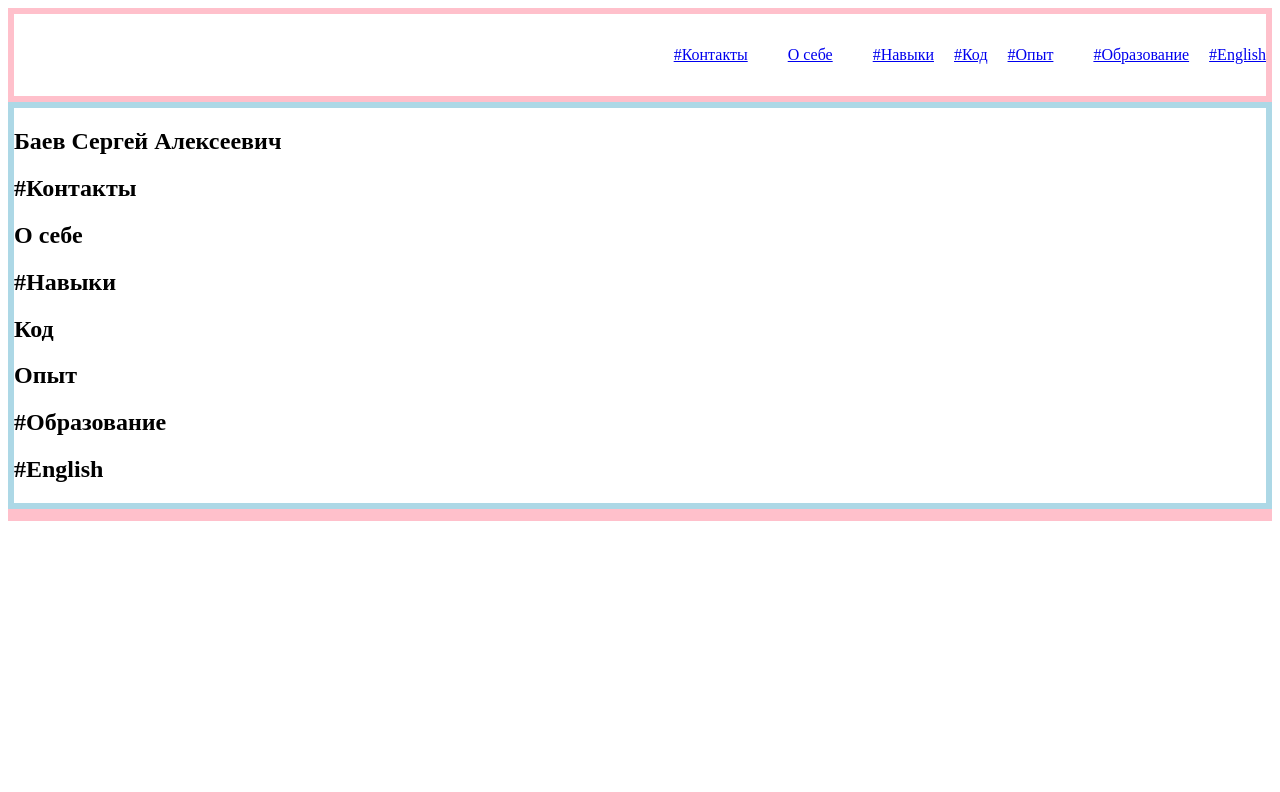
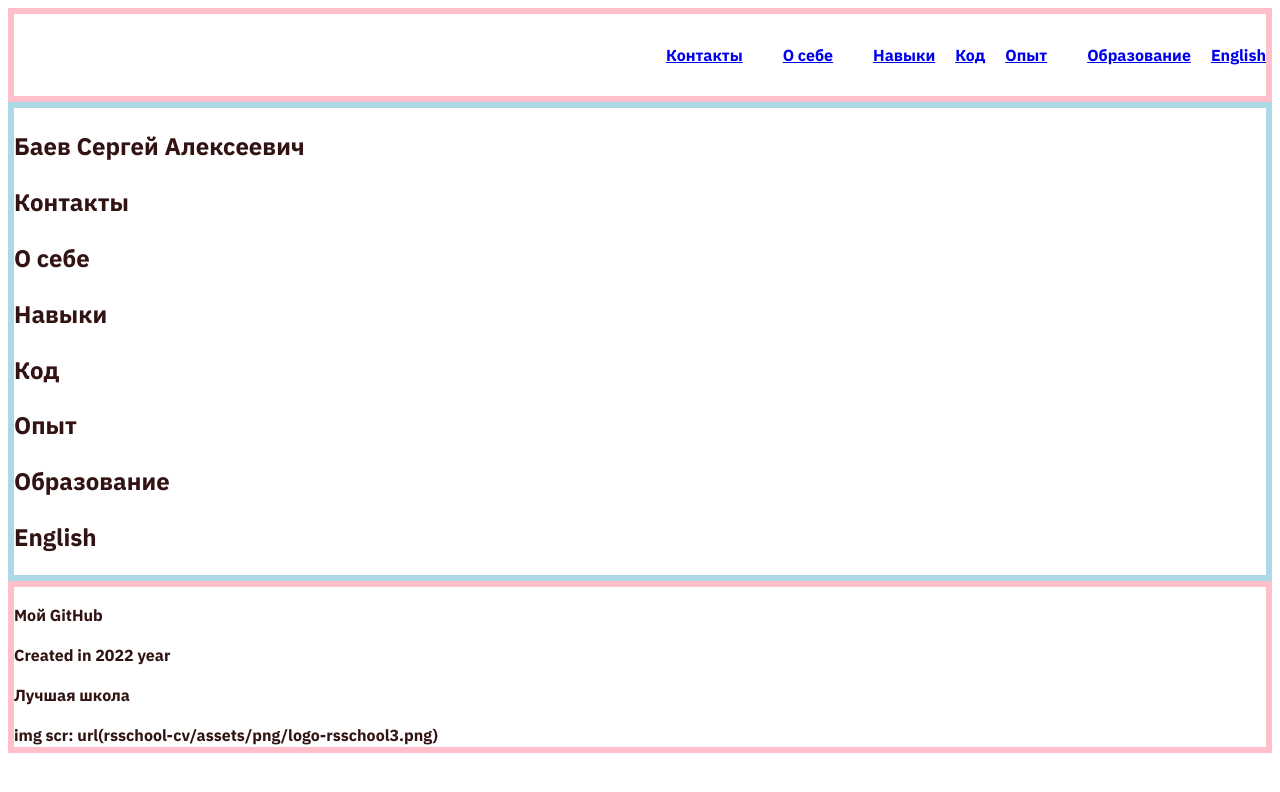
Before and after one commit to Sega2911/rsschool-cv, a plain HTML site: page index.html in a window 1280 px wide. Drawn offline with Linux system fonts and the light colour scheme.

Commit message:
add footer

```diff
--- a/index.html
+++ b/index.html
@@ -37,6 +37,24 @@
 .nav-link {
   transition: .3s;
 }
+@media (max-width: 768px) {
+  .section {
+    width: 100%;
+  }
+}
+body {
+  font-family: 'IBMPlexSans', sans-serif;
+  font-size: 16px;
+  font-weight: 400;
+  line-height: 1.5;
+  color: #311313;
+}
+.section-title {
+  font-size: 18px;
+  font-weight: 400;
+  text-transform: uppercase;
+  letter-spacing: 5px;
+  color: #600e09e0;}
 </style>
     </head>
     <body>
@@ -45,13 +63,13 @@
              <div class="container">
              <nav class="nav">
                 <ul class="nav-list">
-                  <li class="nav-item"><a href="#Контакты" class="nav-link">#Контакты</a></li>
+                  <li class="nav-item"><a href="#Контакты" class="nav-link">Контакты</a></li>
                   <li class="nav-item"><a href="#О себе" class="nav-link">О себе</a></li>
-                  <li class="nav-item"><a href="#Навыки" class="nav-link">#Навыки</a></li>
-                  <li class="nav-item"><a href="#Код" сlass="nav-link">#Код</a></li>
-                  <li class="nav-item"><a href="#Опыт" class="nav-link">#Опыт</a></li>
-                  <li class="nav-item"><a href="#Образование" class="nav-link">#Образование</a></li>
-                  <li class="nav-item"><a href="#English" сlass="nav-link">#English</a></li>
+                  <li class="nav-item"><a href="#Навыки" class="nav-link">Навыки</a></li>
+                  <li class="nav-item"><a href="#Код" сlass="nav-link">Код</a></li>
+                  <li class="nav-item"><a href="#Опыт" class="nav-link">Опыт</a></li>
+                  <li class="nav-item"><a href="#Образование" class="nav-link">Образование</a></li>
+                  <li class="nav-item"><a href="#English" сlass="nav-link">English</a></li>
                 </ul>
               </nav>
             </div>
@@ -60,18 +78,24 @@
 
             <div class="container main-container">
                 <section class="section" id="Профиль"> <h1> Баев Сергей Алексеевич</h1></section>
-                <section class="section" id="#Контакты">  <h2>#Контакты</h2></section>
+                <section class="section" id="#Контакты">  <h2>Контакты</h2></section>
                     <section class="section" id="О себе"><h2>О себе</h2></section>
-                        <section class="section" id="#Навыки"><h2>#Навыки</h2></section>
+                        <section class="section" id="#Навыки"><h2>Навыки</h2></section>
                             <section class="section" id="#Код"><h2>Код</h2></section>
                                 <section class="section" id="#Опыт"><h2>Опыт</h2></section>
-                                    <section class="section" id="#Образование"><h2>#Образование</h2></section>
-                                        <section class="section" id="#English"><h2>#English</h2></section>
+                                    <section class="section" id="#Образование"><h2>Образование</h2></section>
+                                        <section class="section" id="#English"><h2>English</h2></section>
+
             </div>
         </main>
         <footer class="border1">
 
-            <div class="container"></div>
+            <div class="container">
+                <p href="https://github.com/Sega2911">Мой GitHub</p>
+                <p>Created in 2022 year</p>
+                <p href="https://rs.school/"> Лучшая школа</p>
+                img scr: url(rsschool-cv/assets/png/logo-rsschool3.png)
+            </div>
         </footer>
 
     </body>
--- a/style.css
+++ b/style.css
@@ -37,6 +37,24 @@
 .nav-link {
   transition: .3s;
 }
+@media (max-width: 768px) {
+  .section {
+    width: 100%;
+  }
+}
+body {
+  font-family: 'IBMPlexSans', sans-serif;
+  font-size: 16px;
+  font-weight: 400;
+  line-height: 1.5;
+  color: #311313;
+}
+.section-title {
+  font-size: 18px;
+  font-weight: 400;
+  text-transform: uppercase;
+  letter-spacing: 5px;
+  color: #600e09e0;}
 </style>
     </head>
     <body>
@@ -45,13 +63,13 @@
              <div class="container">
              <nav class="nav">
                 <ul class="nav-list">
-                  <li class="nav-item"><a href="#Контакты" class="nav-link">#Контакты</a></li>
+                  <li class="nav-item"><a href="#Контакты" class="nav-link">Контакты</a></li>
                   <li class="nav-item"><a href="#О себе" class="nav-link">О себе</a></li>
-                  <li class="nav-item"><a href="#Навыки" class="nav-link">#Навыки</a></li>
-                  <li class="nav-item"><a href="#Код" сlass="nav-link">#Код</a></li>
-                  <li class="nav-item"><a href="#Опыт" class="nav-link">#Опыт</a></li>
-                  <li class="nav-item"><a href="#Образование" class="nav-link">#Образование</a></li>
-                  <li class="nav-item"><a href="#English" сlass="nav-link">#English</a></li>
+                  <li class="nav-item"><a href="#Навыки" class="nav-link">Навыки</a></li>
+                  <li class="nav-item"><a href="#Код" сlass="nav-link">Код</a></li>
+                  <li class="nav-item"><a href="#Опыт" class="nav-link">Опыт</a></li>
+                  <li class="nav-item"><a href="#Образование" class="nav-link">Образование</a></li>
+                  <li class="nav-item"><a href="#English" сlass="nav-link">English</a></li>
                 </ul>
               </nav>
             </div>
@@ -60,18 +78,24 @@
 
             <div class="container main-container">
                 <section class="section" id="Профиль"> <h1> Баев Сергей Алексеевич</h1></section>
-                <section class="section" id="#Контакты">  <h2>#Контакты</h2></section>
+                <section class="section" id="#Контакты">  <h2>Контакты</h2></section>
                     <section class="section" id="О себе"><h2>О себе</h2></section>
-                        <section class="section" id="#Навыки"><h2>#Навыки</h2></section>
+                        <section class="section" id="#Навыки"><h2>Навыки</h2></section>
                             <section class="section" id="#Код"><h2>Код</h2></section>
                                 <section class="section" id="#Опыт"><h2>Опыт</h2></section>
-                                    <section class="section" id="#Образование"><h2>#Образование</h2></section>
-                                        <section class="section" id="#English"><h2>#English</h2></section>
+                                    <section class="section" id="#Образование"><h2>Образование</h2></section>
+                                        <section class="section" id="#English"><h2>English</h2></section>
+
             </div>
         </main>
         <footer class="border1">
 
-            <div class="container"></div>
+            <div class="container">
+                <p href="https://github.com/Sega2911">Мой GitHub</p>
+                <p>Created in 2022 year</p>
+                <p href="https://rs.school/"> Лучшая школа</p>
+                img scr: url(rsschool-cv/assets/png/logo-rsschool3.png)
+            </div>
         </footer>
 
     </body>
```
Also changed, not shown: assets/png/logo-rsschool3.png (added).
